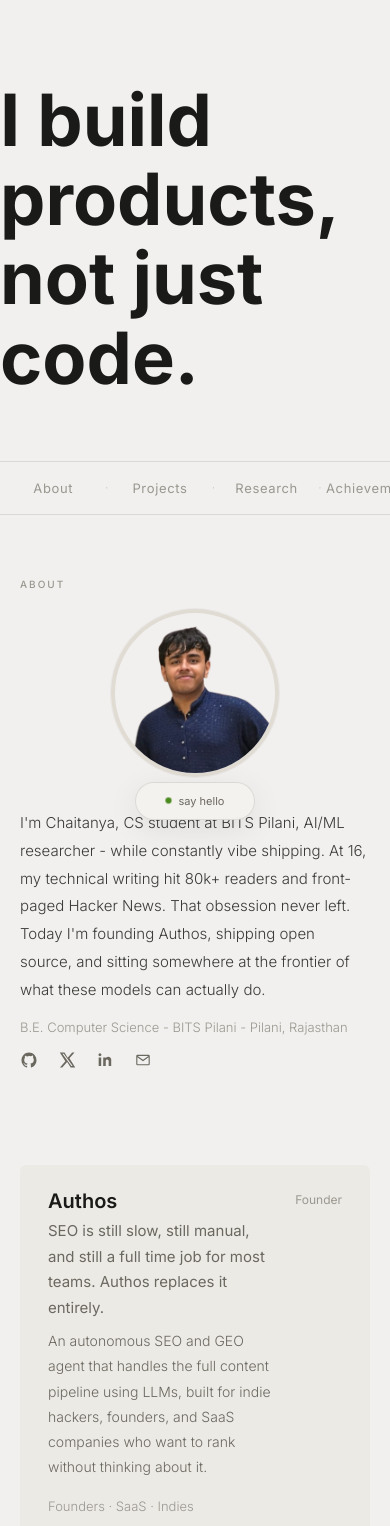
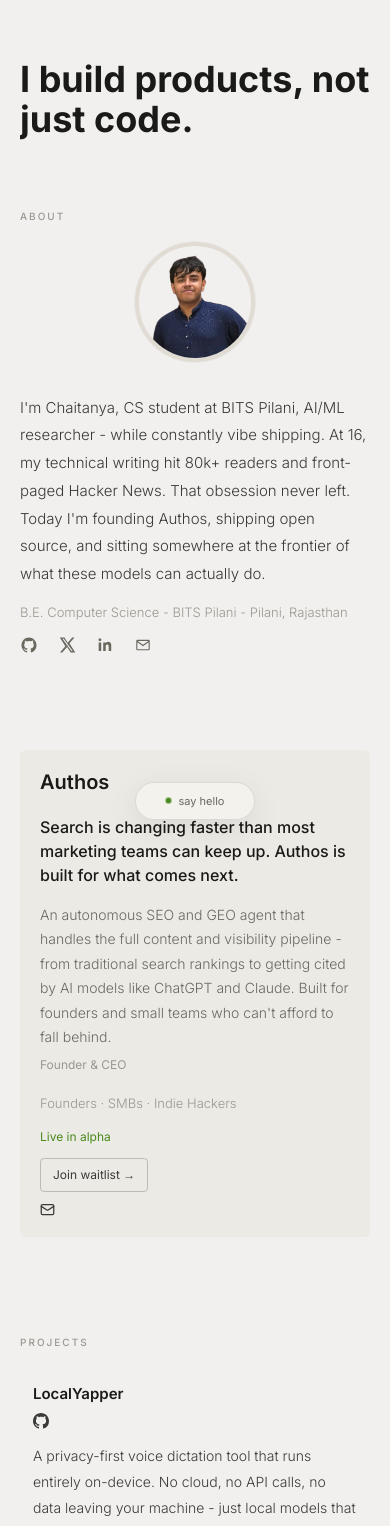
Before and after one commit to chayprabs/chaitanyaprabuddha.com, a Next.js app: page / in a window 390 px wide. Shown: the top 1526 px of the page. Built offline with nearby package versions, Linux system fonts and the light colour scheme.

Commit message:
updated mobile view

```diff
--- a/app/globals.css
+++ b/app/globals.css
@@ -23,6 +23,7 @@
 body {
   margin: 0;
   min-height: 100vh;
+  width: 100%;
   background: var(--background);
   color: var(--foreground);
   font-family: var(--font-inter);
@@ -104,3 +105,26 @@
 .contact-pulse {
   animation: contactPulse 2s ease-in-out infinite;
 }
+
+@media (max-width: 768px) {
+  html {
+    overflow-x: hidden;
+  }
+
+  body {
+    padding: 0 20px;
+    font-size: 14px;
+    overflow-x: hidden;
+  }
+
+  .container {
+    width: 100%;
+    max-width: 100%;
+    padding-left: 0;
+    padding-right: 0;
+  }
+
+  .section-label {
+    font-size: 10px;
+  }
+}
--- a/components/About.tsx
+++ b/components/About.tsx
@@ -99,9 +99,8 @@
 
           <div className="order-first flex justify-center md:order-last md:justify-end">
             <div
+              className="mx-auto h-[120px] w-[120px] md:h-[168px] md:w-[168px]"
               style={{
-                width: "168px",
-                height: "168px",
                 borderRadius: "50%",
                 overflow: "hidden",
                 flexShrink: 0,
--- a/components/Authos.tsx
+++ b/components/Authos.tsx
@@ -1,3 +1,5 @@
+import { Mail } from "lucide-react";
+
 export default function Authos() {
   return (
     <section
@@ -5,45 +7,60 @@
       className="w-full py-[48px]"
     >
       <div className="container">
-        <div className="rounded-[6px] bg-[#ECEAE5] px-[28px] py-[24px]">
-          <div className="flex items-start justify-between gap-6">
+        <div className="rounded-[6px] bg-[#ECEAE5] p-5 md:px-[28px] md:py-[24px]">
+          <div className="flex flex-col items-start gap-1 md:flex-row md:justify-between md:gap-6">
             <div className="max-w-[520px]">
               <h2 className="mb-1 text-[20px] font-semibold leading-tight text-[#1a1a18]">
                 Authos
               </h2>
-              <p className="text-[15px] font-normal leading-[1.7] text-[#6b6860]">
-                SEO is still slow, still manual, and still a full time job for
-                most teams. Authos replaces it entirely.
+              <p className="mb-4 mt-5 text-[16px] font-medium leading-[1.5] text-[#1a1a18]">
+                Search is changing faster than most marketing teams can keep up.
+                Authos is built for what comes next.
               </p>
-              <p className="mt-2 text-[14px] font-light leading-[1.8] text-[#6b6860]">
+              <p className="mb-0 text-[14px] font-light leading-[1.75] text-[#6b6860]">
                 An autonomous SEO and GEO agent that handles the full content
-                pipeline using LLMs, built for indie hackers, founders, and
-                SaaS companies who want to rank without thinking about it.
+                and visibility pipeline - from traditional search rankings to
+                getting cited by AI models like ChatGPT and Claude. Built for
+                founders and small teams who can&apos;t afford to fall behind.
               </p>
             </div>
 
             <span className="shrink-0 text-[12px] font-normal text-[#9a9890]">
-              Founder
+              Founder &amp; CEO
             </span>
           </div>
 
-          <div className="mt-4 flex flex-col gap-3 md:flex-row md:items-center md:justify-between">
+          <div className="mt-4 flex flex-col items-start gap-[10px] md:flex-row md:items-center md:justify-between">
             <p className="text-[13px] font-light leading-[1.8] text-[#9a9890]">
-              Founders · SaaS · Indies
+              Founders · SMBs · Indie Hackers
             </p>
 
-            <div className="flex shrink-0 items-center gap-3">
-              <span className="inline-flex items-center gap-2 text-[12px] font-normal text-[#4a8a1e]">
-                <span className="h-[6px] w-[6px] rounded-full bg-[#4a8a1e]" />
+            <div className="flex shrink-0 flex-col items-start gap-[10px] md:flex-row md:items-center md:gap-3">
+              <span className="text-[12px] font-normal text-[#4a8a1e]">
                 Live in alpha
               </span>
 
               <a
                 href="#contact"
-                className="rounded-[4px] border border-[rgba(0,0,0,0.2)] bg-transparent px-[14px] py-[6px] text-[12px] font-normal text-[#1a1a18] transition-colors duration-150 ease-in-out hover:bg-[rgba(0,0,0,0.04)]"
+                className="rounded-[4px] border border-[rgba(0,0,0,0.2)] bg-transparent px-[12px] py-[5px] text-[12px] font-normal text-[#1a1a18] transition-colors duration-150 ease-in-out hover:bg-[rgba(0,0,0,0.04)]"
               >
                 Join waitlist &rarr;
               </a>
+
+              <div className="group relative">
+                <a
+                  href="mailto:authos@chaitanyaprabuddha.com"
+                  title="Ask about Authos"
+                  aria-label="Ask about Authos"
+                  className="text-[#9a9890] transition-colors duration-150 ease-in-out hover:text-[#1a1a18]"
+                >
+                  <Mail size={15} />
+                </a>
+
+                <span className="pointer-events-none absolute bottom-[24px] left-1/2 -translate-x-1/2 whitespace-nowrap rounded-[4px] bg-[#1a1a18] px-[8px] py-[3px] text-[10px] text-[#FAFAF8] opacity-0 transition-opacity duration-150 ease-in-out group-hover:opacity-100">
+                  Ask about Authos
+                </span>
+              </div>
             </div>
           </div>
         </div>
--- a/components/BuiltInSchool.tsx
+++ b/components/BuiltInSchool.tsx
@@ -43,7 +43,7 @@
               }`}
             >
               <div className="rounded-[8px] border-[0.5px] border-transparent bg-transparent p-4 transition-all duration-200 ease-in-out hover:border-[rgba(0,0,0,0.1)] hover:bg-[#EDEAE5]">
-                <div className="flex flex-col gap-2 md:flex-row md:items-start md:justify-between">
+                <div className="flex flex-col gap-[2px] md:flex-row md:items-start md:justify-between md:gap-2">
                   <h3 className="font-jost text-[16px] font-semibold leading-[1.8] text-[#1a1a18]">
                     {project.name}
                   </h3>
@@ -72,7 +72,7 @@
                 <div className="flex flex-wrap gap-6 md:gap-10">
                   {project.stats.map((stat) => (
                     <div key={stat.label}>
-                      <p className="font-bebas text-[26px] font-bold leading-[1.4] text-[#1a1a18]">
+                      <p className="font-bebas text-[22px] font-bold leading-[1.4] text-[#1a1a18] md:text-[26px]">
                         {stat.value}
                       </p>
                       <p className="font-jost mt-[3px] text-[11px] font-normal uppercase tracking-[0.1em] text-[#9a9890]">
--- a/components/Hero.tsx
+++ b/components/Hero.tsx
@@ -9,72 +9,37 @@
   ];
 
   return (
-    <section
-      style={{
-        padding: "80px 0 24px 0"
-      }}
-    >
-      <div
-        style={{
-          maxWidth: "800px",
-          margin: "0 auto",
-          width: "100%"
-        }}
-      >
+    <section className="pb-8 pt-[60px] md:pb-6 md:pt-20">
+      <div className="mx-auto w-full max-w-[800px]">
         <h1
+          className="max-w-[600px] break-words text-[36px] font-bold leading-[1.1] text-[#1a1a18] md:text-[72px]"
           style={{
             fontFamily: "var(--font-inter)",
-            fontSize: "72px",
-            fontWeight: "700",
-            lineHeight: "1.1",
-            color: "#1a1a18",
-            margin: "0",
-            maxWidth: "600px"
+            margin: "0"
           }}
         >
           I build products, not just code.
         </h1>
 
-        <div
-          style={{
-            width: "100%",
-            marginTop: "64px",
-            marginBottom: "0",
-            borderTop: "1px solid rgba(0,0,0,0.1)",
-            borderBottom: "1px solid rgba(0,0,0,0.1)",
-            padding: "12px 0",
-            background: "transparent"
-          }}
-        >
-          <div
-            className="no-scrollbar"
-            style={{
-              width: "100%",
-              overflowX: "auto",
-              scrollbarWidth: "none"
-            }}
-          >
+        <div className="mb-0 mt-16 hidden w-full border-y border-[rgba(0,0,0,0.1)] bg-transparent py-3 md:block">
+          <div className="w-full overflow-x-hidden">
             <div
+              className="grid w-full min-w-0 items-center md:min-w-[640px]"
               style={{
                 display: "grid",
-                gridTemplateColumns: `repeat(${sectionLinks.length}, minmax(0, 1fr))`,
-                alignItems: "center",
-                width: "100%",
-                minWidth: "640px"
+                gridTemplateColumns: `repeat(${sectionLinks.length}, minmax(0, 1fr))`
               }}
             >
               {sectionLinks.map((item, index) => (
                 <div
                   key={item.href}
-                  style={{
-                    position: "relative",
-                    textAlign: "center"
-                  }}
+                  className="relative text-center"
                 >
                   <a
                     href={item.href}
-                    className="hero-section-link"
+                    className="block px-[2px] text-[11px] font-normal tracking-[0.02em] text-[#9a9890] transition-colors duration-150 ease-in-out hover:text-[#1a1a18] md:px-0 md:text-[13px] md:tracking-[0.05em]"
                     style={{
+                      fontFamily: "var(--font-inter)",
                       whiteSpace: "nowrap"
                     }}
                   >
@@ -83,16 +48,7 @@
 
                   {index < sectionLinks.length - 1 ? (
                     <span
-                      style={{
-                        position: "absolute",
-                        right: 0,
-                        top: "50%",
-                        transform: "translate(50%, -50%)",
-                        color: "rgba(0,0,0,0.2)",
-                        fontSize: "12px",
-                        lineHeight: 1,
-                        pointerEvents: "none"
-                      }}
+                      className="pointer-events-none absolute right-0 top-1/2 translate-x-[40%] -translate-y-1/2 text-[10px] leading-none text-[rgba(0,0,0,0.2)] md:translate-x-1/2 md:text-[12px]"
                     >
                       {"\u00B7"}
                     </span>
--- a/components/Projects.tsx
+++ b/components/Projects.tsx
@@ -26,7 +26,7 @@
       className="w-full py-[48px]"
     >
       <div className="container">
-        <p className="section-label mb-4">
+        <p className="section-label mb-4 text-[9px] md:text-[10px]">
           PROJECTS
         </p>
 
@@ -38,33 +38,34 @@
                 index > 0 ? "border-t-[0.5px] border-t-[rgba(0,0,0,0.08)]" : ""
               }`}
             >
-              <div className="rounded-[8px] border-[0.5px] border-transparent bg-transparent p-4 transition-all duration-200 ease-in-out hover:border-[rgba(0,0,0,0.1)] hover:bg-[#EDEAE5]">
-                <div className="flex flex-col gap-3 md:flex-row md:items-start md:justify-between">
+              <div className="rounded-[8px] border-[0.5px] border-transparent bg-transparent p-3 transition-all duration-200 ease-in-out hover:border-[rgba(0,0,0,0.1)] hover:bg-[#EDEAE5] md:p-4">
                 <div>
-                    <h3 className="font-jost text-[16px] font-semibold leading-[1.8] text-[#1a1a18]">
+                  <div className="flex flex-col items-start md:flex-row md:items-start md:justify-between">
+                    <h3 className="font-jost text-[15px] font-semibold leading-[1.8] text-[#1a1a18] md:text-[16px]">
                       {project.name}
                     </h3>
-                    <p className="mt-[6px] max-w-[760px] text-[15px] font-light leading-[1.85] text-[#3a3a38]">
-                      {project.description}
-                    </p>
-                  </div>
 
                     <a
                       href={project.href}
                       target="_blank"
                       rel="noopener noreferrer"
                       aria-label={`${project.name} GitHub repository`}
-                    className="shrink-0 text-[#9a9890] transition-colors duration-200 ease-in-out hover:text-[#1a1a18]"
+                      className="mb-2 mt-[6px] text-[#9a9890] transition-colors duration-200 ease-in-out hover:text-[#1a1a18] md:mb-0 md:mt-0"
                     >
                       <svg
                         viewBox="0 0 24 24"
                         fill="currentColor"
                         aria-hidden="true"
-                      className="h-[18px] w-[18px]"
+                        className="h-4 w-4 md:h-[18px] md:w-[18px]"
                       >
                         <path d="M12 0C5.37 0 0 5.37 0 12c0 5.31 3.435 9.795 8.205 11.385.6.105.825-.255.825-.57 0-.285-.015-1.23-.015-2.235-3.015.555-3.795-.735-4.035-1.41-.135-.345-.72-1.41-1.23-1.695-.42-.225-1.02-.78-.015-.795.945-.015 1.62.87 1.845 1.23 1.08 1.815 2.805 1.305 3.495.99.105-.78.42-1.305.765-1.605-2.67-.3-5.46-1.335-5.46-5.925 0-1.305.465-2.385 1.23-3.225-.12-.3-.54-1.53.12-3.18 0 0 1.005-.315 3.3 1.23.96-.27 1.98-.405 3-.405s2.04.135 3 .405c2.295-1.56 3.3-1.23 3.3-1.23.66 1.65.24 2.88.12 3.18.765.84 1.23 1.905 1.23 3.225 0 4.605-2.805 5.625-5.475 5.925.435.375.81 1.095.81 2.22 0 1.605-.015 2.895-.015 3.3 0 .315.225.69.825.57A12.02 12.02 0 0 0 24 12c0-6.63-5.37-12-12-12z" />
                       </svg>
                     </a>
+                  </div>
+
+                  <p className="mt-[6px] max-w-[760px] text-[14px] font-light leading-[1.85] text-[#3a3a38] md:text-[15px]">
+                    {project.description}
+                  </p>
                 </div>
               </div>
             </article>
--- a/components/Research.tsx
+++ b/components/Research.tsx
@@ -36,7 +36,7 @@
             >
               <div className="rounded-[8px] border-[0.5px] border-transparent bg-transparent p-4 transition-all duration-200 ease-in-out hover:border-[rgba(0,0,0,0.1)] hover:bg-[#EDEAE5]">
                 <div>
-                  <div className="flex items-center justify-between gap-4">
+                  <div className="flex flex-col items-start gap-2 md:flex-row md:items-center md:justify-between md:gap-4">
                     <h3 className="font-jost text-[16px] font-semibold leading-[1.8] text-[#1a1a18]">
                       {entry.title}
                     </h3>
@@ -47,7 +47,7 @@
                         target="_blank"
                         rel="noopener noreferrer"
                         aria-label={`${entry.title} GitHub repository`}
-                        className="shrink-0 text-[#9a9890] transition-colors duration-200 ease-in-out hover:text-[#1a1a18]"
+                        className="mt-[6px] shrink-0 text-[#9a9890] transition-colors duration-200 ease-in-out hover:text-[#1a1a18] md:mt-0"
                       >
                         <svg
                           viewBox="0 0 24 24"
@@ -59,7 +59,7 @@
                         </svg>
                       </a>
                     ) : (
-                      <span className="shrink-0 text-[12px] font-light text-[#9a9890]">
+                      <span className="mt-[6px] shrink-0 text-[12px] font-light text-[#9a9890] md:mt-0">
                         {entry.status}
                       </span>
                     )}
--- a/package.json
+++ b/package.json
@@ -10,6 +10,7 @@
     "start": "next start"
   },
   "dependencies": {
+    "lucide-react": "^1.7.0",
     "next": "^15.5.3",
     "react": "^19.1.1",
     "react-dom": "^19.1.1"
```
Also changed, not shown: components/Now.tsx (+8 -5 lines), 1 other file (tests, documents, lock files or other folders). Lines whose indentation alone changed are shown as unchanged.
